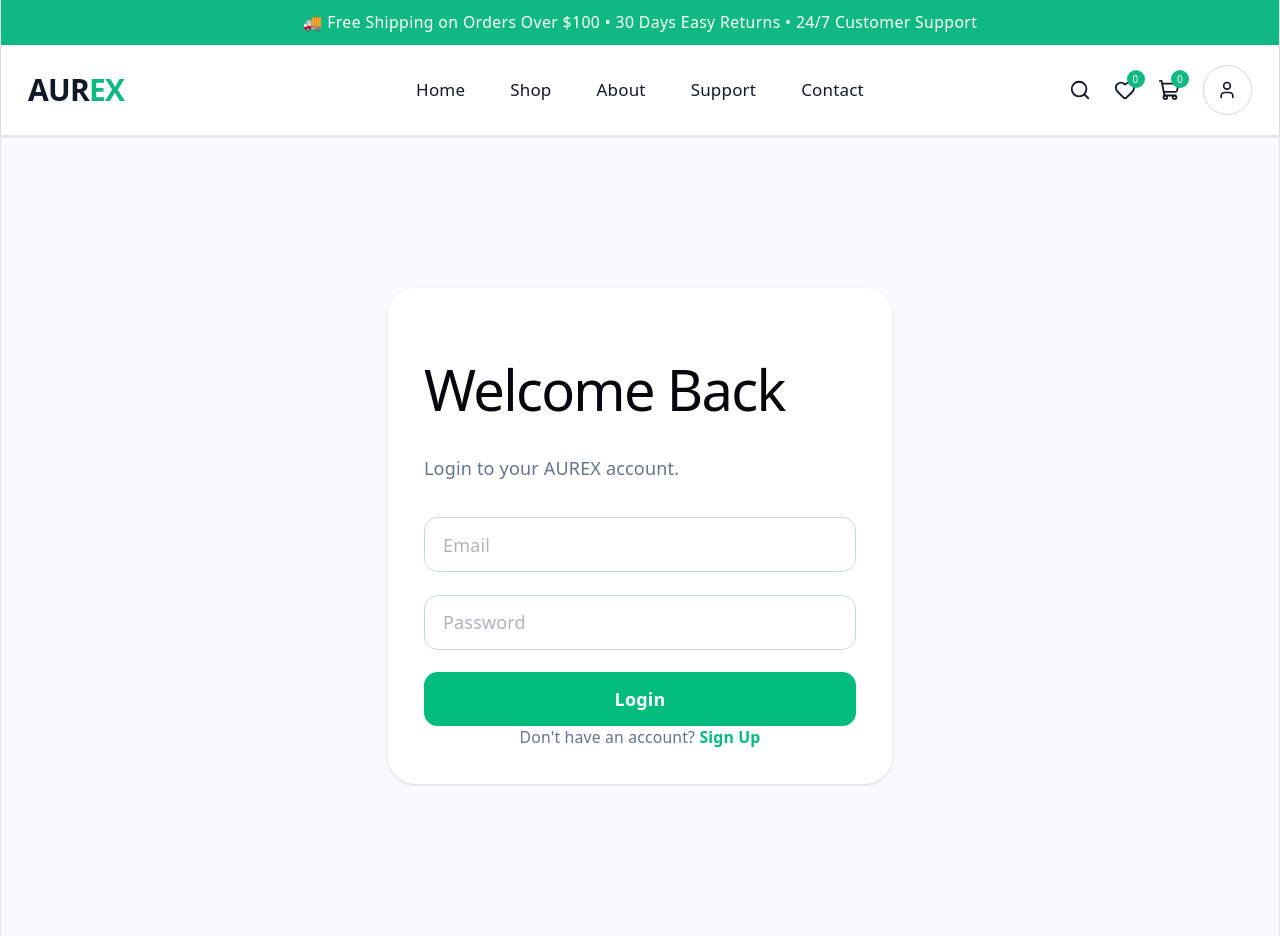
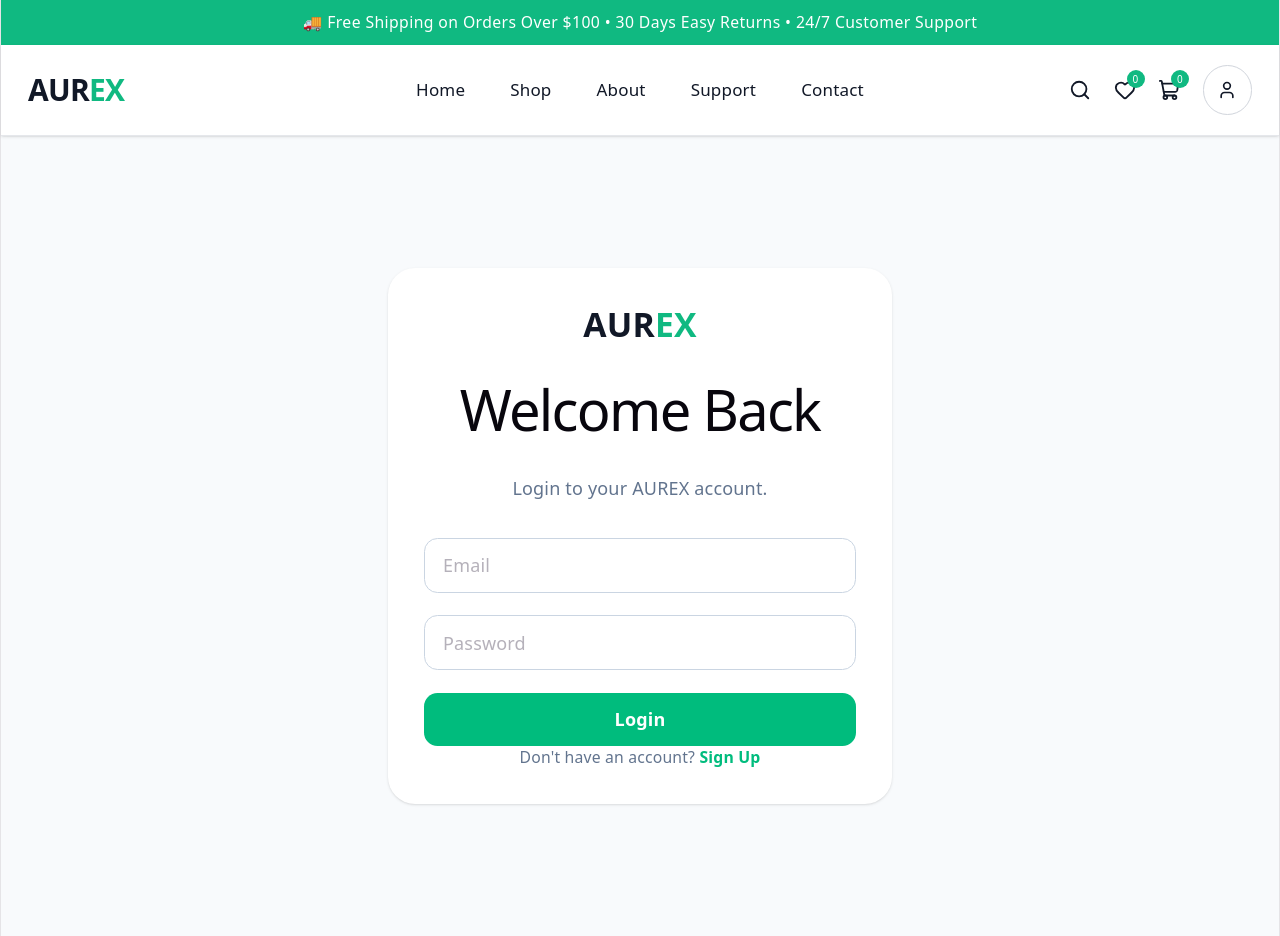
Before and after one commit to dua-muhammad-ibraheem/website-earphones, a React (Vite) app: page /login in a window 1280 px wide. Built offline with nearby package versions, Linux system fonts and the light colour scheme.

Commit message:
add login and signup functionality

```diff
--- a/src/pages/Login.jsx
+++ b/src/pages/Login.jsx
@@ -1,8 +1,67 @@
-import { Link } from "react-router-dom";
+import { useState } from "react";
+import { Link, useNavigate } from "react-router-dom";
+
 const Login = () => {
+  const navigate = useNavigate();
+
+  const [formData, setFormData] = useState({
+    email: "",
+    password: "",
+  });
+
+  const [error, setError] = useState("");
+
+  const handleChange = (e) => {
+    setFormData({
+      ...formData,
+      [e.target.name]: e.target.value,
+    });
+
+    setError("");
+  };
+
+  const handleSubmit = (e) => {
+    e.preventDefault();
+
+    const savedUser = JSON.parse(
+      localStorage.getItem("aurexUser")
+    );
+
+    if (!savedUser) {
+      setError("No account found. Please create an account first.");
+      return;
+    }
+
+    if (
+      savedUser.email !== formData.email ||
+      savedUser.password !== formData.password
+    ) {
+      setError("Invalid email or password.");
+      return;
+    }
+
+    localStorage.setItem(
+      "aurexLoggedIn",
+      JSON.stringify({
+        name: savedUser.name,
+        email: savedUser.email,
+      })
+    );
+
+    navigate("/");
+  };
+
   return (
-    <section className="min-h-screen bg-slate-50 flex items-center justify-center px-6 py-16">
+    <section className="flex min-h-screen items-center justify-center bg-slate-50 px-6 py-16">
       <div className="w-full max-w-md rounded-3xl bg-white p-8 shadow-sm">
+
+        {/* Heading */}
+        <div className="text-center">
+          <div className="mb-4 text-3xl font-black">
+            <span className="text-[#111827]">AUR</span>
+            <span className="text-[#10B981]">EX</span>
+          </div>
+
           <h1 className="text-3xl font-black text-slate-900">
             Welcome Back
           </h1>
@@ -10,34 +69,59 @@ const Login = () => {
           <p className="mt-2 text-slate-500">
             Login to your AUREX account.
           </p>
+        </div>
 
-        <div className="mt-8 space-y-5">
+        {/* Form */}
+        <form
+          onSubmit={handleSubmit}
+          className="mt-8 space-y-5"
+        >
           <input
             type="email"
+            name="email"
+            value={formData.email}
+            onChange={handleChange}
             placeholder="Email"
-            className="w-full rounded-xl border border-slate-300 px-4 py-3 outline-none focus:border-emerald-500"
+            required
+            className="w-full rounded-xl border border-slate-300 px-4 py-3 outline-none transition focus:border-emerald-500"
           />
 
           <input
             type="password"
+            name="password"
+            value={formData.password}
+            onChange={handleChange}
             placeholder="Password"
-            className="w-full rounded-xl border border-slate-300 px-4 py-3 outline-none focus:border-emerald-500"
+            required
+            className="w-full rounded-xl border border-slate-300 px-4 py-3 outline-none transition focus:border-emerald-500"
           />
 
-          <button className="w-full rounded-xl bg-emerald-500 py-3 font-semibold text-white hover:bg-emerald-600">
+          {/* Error */}
+          {error && (
+            <p className="rounded-xl bg-red-50 px-4 py-3 text-sm text-red-600">
+              {error}
+            </p>
+          )}
+
+          <button
+            type="submit"
+            className="w-full rounded-xl bg-emerald-500 py-3 font-semibold text-white transition hover:bg-emerald-600"
+          >
             Login
           </button>
-        </div>
+        </form>
 
+        {/* Signup */}
         <p className="mt-6 text-center text-sm text-slate-500">
           Don't have an account?{" "}
           <Link
             to="/signup"
-            className="font-semibold text-emerald-500"
+            className="font-semibold text-emerald-500 hover:text-emerald-600"
           >
             Sign Up
           </Link>
         </p>
+
       </div>
     </section>
   );
```
Lines whose indentation alone changed are shown as unchanged.
